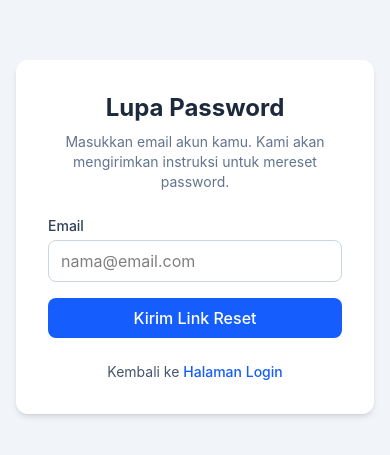
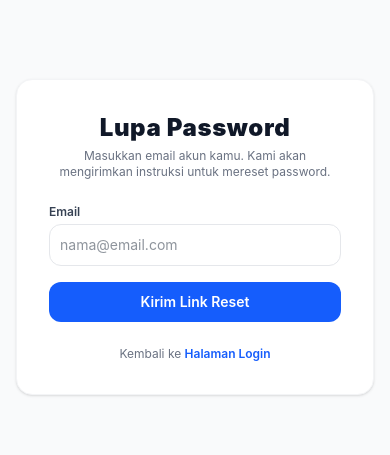
Before and after one commit to msyasy/finance-app-fe, a React (Vite) app: page /forgot-password in a window 390 px wide. Shown: the part 185-640 px from the top of the page. Built offline with nearby package versions, Linux system fonts and the light colour scheme; no server answers; the HTML template or start-up script is replaced by a standard one.

Commit message:
style: add dark mode support and responsive UI to forgot password page

```diff
--- a/src/pages/ForgotPassword.jsx
+++ b/src/pages/ForgotPassword.jsx
@@ -1,78 +1,90 @@
-import { useState } from 'react';
-import { Link } from 'react-router-dom';
-import API from '../services/api';
+import { useState } from "react";
+import { Link } from "react-router-dom";
+import API from "../services/api";
 
 export default function ForgotPassword() {
-  const [email, setEmail] = useState('');
-  const [message, setMessage] = useState('');
-  const [error, setError] = useState('');
+  const [email, setEmail] = useState("");
+  const [message, setMessage] = useState("");
+  const [error, setError] = useState("");
   const [loading, setLoading] = useState(false);
 
   const handleSubmit = async (e) => {
     e.preventDefault();
-    setMessage('');
-    setError('');
+    setMessage("");
+    setError("");
     setLoading(true);
 
     try {
-      const res = await API.post('/forgot-password', { email });
+      const res = await API.post("/forgot-password", { email });
       setMessage(res.data.message);
-      setEmail('');
+      setEmail("");
     } catch (err) {
-      setError(err.response?.data?.error || 'Gagal mengirim email reset password');
+      setError(
+        err.response?.data?.error || "Gagal mengirim email reset password",
+      );
     } finally {
       setLoading(false);
     }
   };
 
   return (
-    <div className="min-h-screen flex items-center justify-center bg-slate-100 p-4">
-      <div className="max-w-md w-full bg-white rounded-xl shadow-md p-8">
-        <h2 className="text-2xl font-bold text-slate-800 text-center mb-2">Lupa Password</h2>
-        <p className="text-sm text-slate-500 text-center mb-6">
-          Masukkan email akun kamu. Kami akan mengirimkan instruksi untuk mereset password.
-        </p>
+    <div className="min-h-screen flex items-center justify-center bg-gray-50 dark:bg-slate-950 p-4 transition-colors duration-300">
+      <div className="max-w-md w-full bg-white dark:bg-slate-900 rounded-2xl shadow-sm border border-gray-100 dark:border-slate-800 p-8 space-y-6">
+        <div className="text-center space-y-1">
+          <h2 className="text-2xl font-black text-gray-900 dark:text-white tracking-wide">
+            Lupa Password
+          </h2>
+          <p className="text-xs text-gray-500 dark:text-gray-400">
+            Masukkan email akun kamu. Kami akan mengirimkan instruksi untuk
+            mereset password.
+          </p>
+        </div>
 
         {message && (
-          <div className="mb-4 p-3 bg-emerald-50 text-emerald-700 text-sm rounded-lg border border-emerald-200">
+          <div className="p-3 bg-emerald-50 dark:bg-emerald-950/40 text-emerald-700 dark:text-emerald-400 text-xs font-medium rounded-xl border border-emerald-200 dark:border-emerald-900/50">
             {message}
           </div>
         )}
 
         {error && (
-          <div className="mb-4 p-3 bg-rose-50 text-rose-700 text-sm rounded-lg border border-rose-200">
+          <div className="p-3 bg-red-50 dark:bg-red-950/40 text-red-600 dark:text-red-400 text-xs font-medium rounded-xl border border-red-200 dark:border-red-900/50">
             {error}
           </div>
         )}
 
         <form onSubmit={handleSubmit} className="space-y-4">
-          <div>
-            <label className="block text-sm font-medium text-slate-700 mb-1">Email</label>
+          <div className="space-y-1">
+            <label className="block text-xs font-semibold text-gray-700 dark:text-gray-300">
+              Email
+            </label>
             <input
               type="email"
               required
               placeholder="nama@email.com"
               value={email}
               onChange={(e) => setEmail(e.target.value)}
-              className="w-full px-3 py-2 border border-slate-300 rounded-lg focus:outline-none focus:ring-2 focus:ring-blue-500"
+              className="w-full p-2.5 border border-gray-200 dark:border-slate-700 bg-white dark:bg-slate-800 text-gray-800 dark:text-gray-100 rounded-xl text-sm focus:ring-2 focus:ring-blue-500 outline-none"
             />
           </div>
 
           <button
             type="submit"
             disabled={loading}
-            className="w-full bg-blue-600 hover:bg-blue-700 text-white font-medium py-2 rounded-lg transition-colors disabled:opacity-50"
+            className="w-full bg-blue-600 hover:bg-blue-700 text-white font-semibold p-2.5 rounded-xl transition duration-200 text-sm cursor-pointer disabled:opacity-50"
           >
-            {loading ? 'Mengirim...' : 'Kirim Link Reset'}
+            {loading ? "Mengirim..." : "Kirim Link Reset"}
           </button>
         </form>
 
-        <div className="mt-6 text-center text-sm text-slate-600">
-          Kembali ke{' '}
-          <Link to="/login" className="text-blue-600 hover:underline font-medium">
+        <p className="text-center text-xs text-gray-500 dark:text-gray-400">
+          Kembali ke{" "}
+          <Link
+            to="/login"
+            className="text-blue-600 dark:text-blue-400 font-semibold hover:underline"
+          >
             Halaman Login
           </Link>
-        </div>
+        </p>
       </div>
     </div>
   );
```
